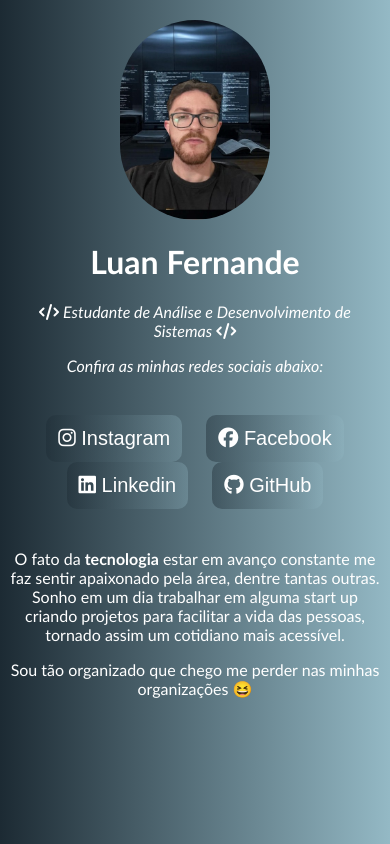
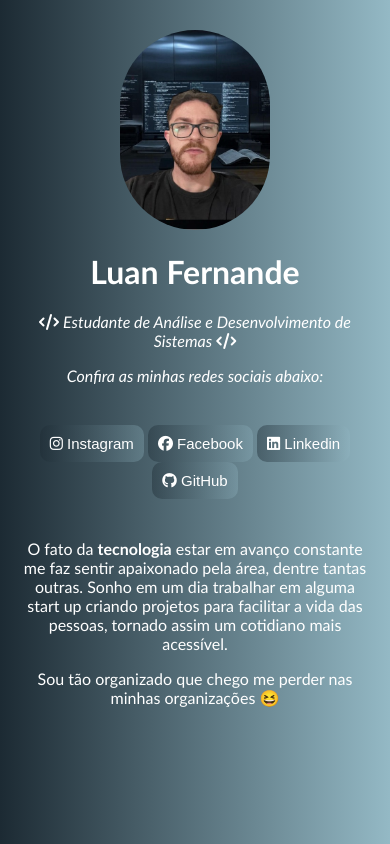
Before and after one commit to FernandeLuan/Blog_Pessoal, a plain HTML site: page index.html in a window 390 px wide. Drawn offline with Linux system fonts and the light colour scheme.

Commit message:
Layout no Mobile estava quebrado

```diff
--- a/style.css
+++ b/style.css
@@ -1,7 +1,7 @@
 /* style.css */
 body {
     text-align: center;
-   margin: 0 10px 0 10px;
+    margin: 10px 20px 10px 20px;
     background: linear-gradient(to right, rgb(28, 42, 51), rgb(148, 185, 197));
     font-family: 'Trebuchet MS';
     color: white;
@@ -31,13 +31,13 @@ body {
 button{
 
     background: linear-gradient(to right,  rgba(28, 42, 51, 0.432), rgba(148, 185, 197, 0.315));
-    font-size: 20px;
+    font-size: 15px;
     display: center;
-    max-width: auto;
-    padding: 12px;
+    max-width: 10rem;
+    padding: 10px;
     border-radius: 10px;
     text-decoration: none;
-   margin: 0 10px 0 10px;
+   /* margin: 0 10px 0 10px; */
    border-width: 0px;
    transition: transform 0.5s;
    cursor: pointer;
```
